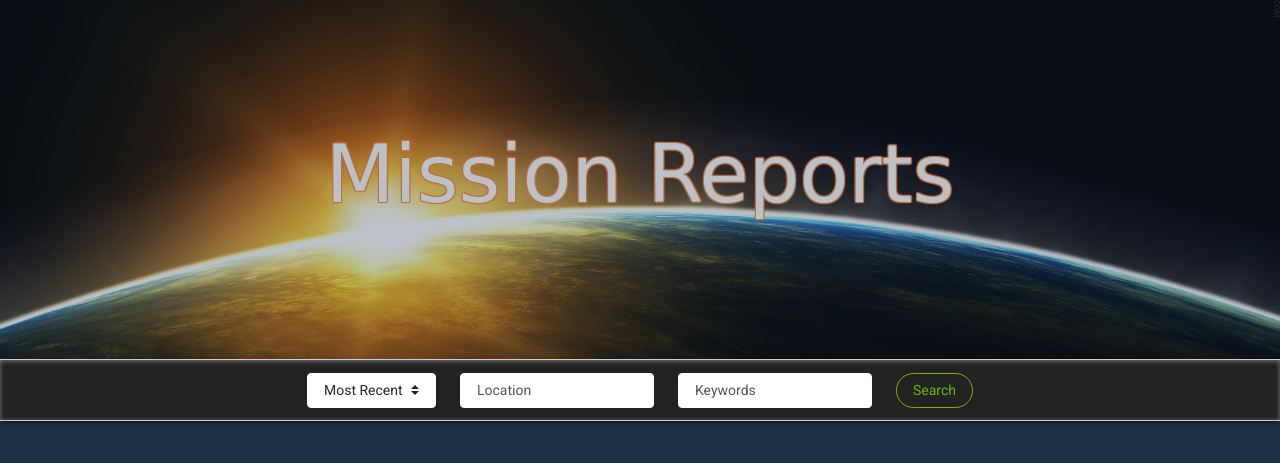
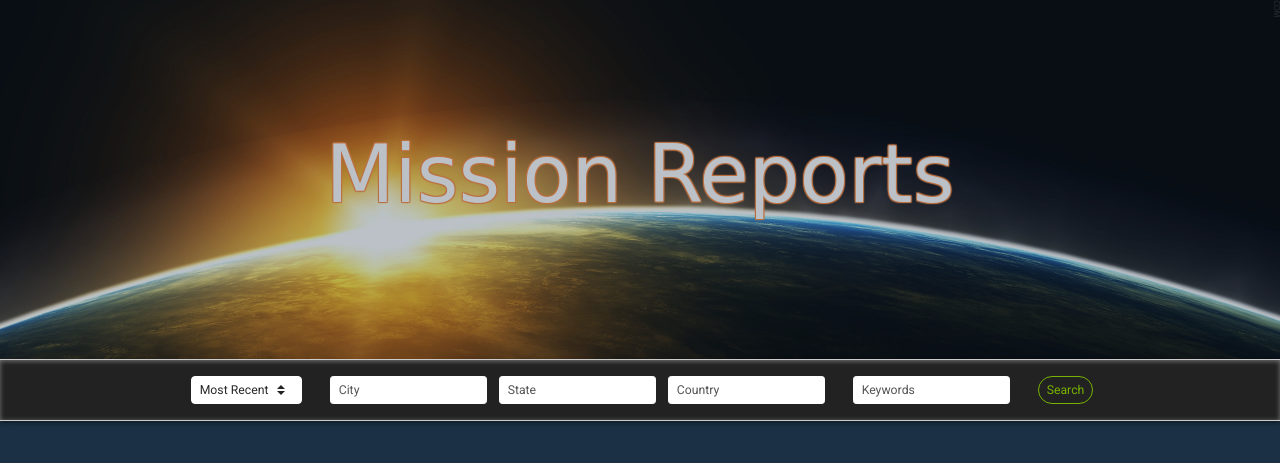
Before and after one commit to konkrer/gastronaut, a Flask app: page /reports in a window 1280 px wide. Shown: the part 54-517 px from the top of the page. Run offline with Flask 2, Linux system fonts and the light colour scheme; data that the repository does not hold is empty; some libraries are stand-ins or nearby versions; some web fonts are replaced.

Commit message:
reports/profile cards

```diff
--- a/app.py
+++ b/app.py
@@ -112,9 +112,15 @@ def mission_control():
 def mission_reports():
     """Mission reports view."""
 
-    reports = Report.get_by_recent(0)
+    query_params = request.args.to_dict()
 
-    return render_template('reports.html', reports=reports)
+    if not query_params:
+        reports = Report.get_by_recent(0)
+    else:
+        reports = Report.search(query_params)
+
+    return render_template('reports.html', reports=reports,
+                           form_data=query_params)
 
 
 @app.route('/reports/<report_id>')
--- a/models.py
+++ b/models.py
@@ -1,8 +1,8 @@
 """Models for Gastronaut."""
+from datetime import datetime
+from flask_bcrypt import Bcrypt
 from types import SimpleNamespace
 from flask_sqlalchemy import SQLAlchemy
-from flask_bcrypt import Bcrypt
-from datetime import datetime
 
 db = SQLAlchemy()
 bcrypt = Bcrypt()
@@ -38,11 +38,11 @@ class User(db.Model):
 
     bio = db.Column(db.String, nullable=True, default='')
 
-    city = db.Column(db.String, nullable=False, default='')
+    city = db.Column(db.String(50), nullable=False, default='')
 
-    state = db.Column(db.String, nullable=False, default='')
+    state = db.Column(db.String(50), nullable=False, default='')
 
-    country = db.Column(db.String, nullable=False, default='')
+    country = db.Column(db.String(50), nullable=False, default='')
 
     is_admin = db.Column(db.Boolean, default=False, nullable=False)
 
@@ -76,7 +76,7 @@ class User(db.Model):
     def add_bookmarks(self):
         """Add a default bookmarks mission for user."""
 
-        m = Mission.create(editor=self.id, name='Bookmarks')
+        m = Mission.create(editor=self.id, name='Bookmarks', country='XX')
         self.missions.append(m)
         db.session.commit()
 
@@ -144,11 +144,11 @@ class Mission(db.Model):
 
     date_shared = db.Column(db.DateTime, nullable=True)
 
-    city = db.Column(db.String(55), index=True, nullable=True)
+    city = db.Column(db.String(50), index=True, nullable=True)
 
-    state = db.Column(db.String(55), index=True, nullable=True)
+    state = db.Column(db.String(2), index=True, nullable=True)
 
-    country = db.Column(db.String(55), nullable=True)
+    country = db.Column(db.String(2), nullable=False)
 
     likes = db.Column(db.Integer, nullable=False, default=1)
 
@@ -295,11 +295,11 @@ class Business(db.Model):
 
     name = db.Column(db.String(), nullable=False)
 
-    city = db.Column(db.String(), nullable=False)
+    city = db.Column(db.String(50), nullable=False)
 
-    state = db.Column(db.String(), nullable=False)
+    state = db.Column(db.String(2), nullable=False)
 
-    country = db.Column(db.String(), nullable=False)
+    country = db.Column(db.String(2), nullable=False)
 
     reports = db.relationship('Report', backref='business')
 
@@ -341,9 +341,49 @@ class Report(db.Model):
 
     @classmethod
     def get_by_recent(cls, offset):
-        """Return misions by most recent"""
+        """Return misions by most recent."""
         return cls.query.order_by(
             cls.submitted_on.desc()).offset(offset).limit(50).all()
+
+    @classmethod
+    def search(cls, params):
+        """Return misions search criteria."""
+
+        order_by_dict = {
+            'recent': Report.submitted_on.desc(),
+            'oldest': Report.submitted_on.asc(),
+            'likes': Report.likes.desc(),
+        }
+
+        city = params['city']
+        state = params['state']
+        country = params['country']
+        sort = params['sort_by']
+        keyword = params['keywords']
+
+        reports = db.session.query(
+            Report).join(
+                Business).outerjoin(
+                    Mission).filter(db.and_(
+                        db.or_(
+                            db.and_(
+                                Business.city.ilike(f'%{city}%'),
+                                Business.state.ilike(f'%{state}%'),
+                                Business.country.ilike(f'%{country}%')
+                            ),
+                            db.and_(
+                                Mission.city.ilike(f'%{city}%'),
+                                Mission.state.ilike(f'%{state}%'),
+                                Mission.country.ilike(f'%{country}%')
+                            )
+                        ),
+                        Report.text.ilike(f'%{keyword}%')
+                    )).order_by(order_by_dict[sort]).all()
+
+        # import pdb
+        # pdb.set_trace()
+
+        return reports
 
     @classmethod
     def create(cls, **kwargs):
--- a/static/css/base.css
+++ b/static/css/base.css
@@ -75,6 +75,14 @@ body {
 
 .museo {
   font-family: 'MuseoModerno', cursive;
+}
+
+.txt-smlr {
+  font-size: smaller;
+}
+
+.txt-sm {
+  font-size: small;
 }
 
 .txt-medium {
--- a/static/css/reports.css
+++ b/static/css/reports.css
@@ -30,12 +30,17 @@
   min-height: 60px;
 }
 
+.filter-form input {
+  width: 45%;
+}
+
 section > h5 {
   text-decoration: underline;
 }
 
 .card-norm {
   width: 18rem;
+  display: inline-block;
 }
 
 .card-full-width {
@@ -44,7 +49,7 @@ section > h5 {
 }
 
 .card .card-title {
-  margin-bottom: 2px;
+  margin-bottom: 0px;
 }
 
 .card h5.lead {
@@ -52,8 +57,18 @@ section > h5 {
 }
 
 @media screen and (min-width: 576px) {
-  #profile-avatar {
-    margin-top: -33px;
+  .filter-form input,
+  .filter-form select {
+    width: unset;
+  }
+  input[type='text'] {
+    max-width: 10vw;
+  }
+  input[name='state'] {
+    max-width: 6em;
+  }
+  .card-columns {
+    column-count: 2;
   }
   .card-norm {
     width: 38vw;
@@ -63,9 +78,21 @@ section > h5 {
 }
 
 @media screen and (min-width: 768px) {
+  input[type='text'] {
+    max-width: 13vw;
+  }
+  .card-columns {
+    padding: 0 25px;
+  }
 }
 
 @media screen and (min-width: 992px) {
+  input[type='text'] {
+    max-width: unset;
+  }
+  .card-columns {
+    column-count: 3;
+  }
 }
 
 @media screen and (min-width: 1200px) {
--- a/static/js/cards.js
+++ b/static/js/cards.js
@@ -100,7 +100,7 @@ function makeCard(business) {
         </button>
         <span data-toggle="tooltip" title="Add to Mission">
         <button
-          class="btn btn-sm btn-primary-alt2 btn-my-card mission-btn font-weight-bold px-3 px-sm-2 px-md--3"
+          class="btn btn-sm btn-primary-alt2 btn-my-card mission-btn font-weight-bold px-2"
           data-toggle="modal" data-target="#mission-choices"
         >
         <i class="fas fa-plus-square mr-2"></i>
--- /dev/null
+++ b/templates/macros/select_active_sort.html
@@ -0,0 +1,3 @@
+{% macro select_sort(sort) %} {% if form_data %} {% if form_data['sort_by'] ==
+sort %} selected {%endif %} {% else %} {% if sort == 'recent' %} selected {%
+endif %} {% endif %} {% endmacro %}
--- a/templates/report.html
+++ b/templates/report.html
@@ -61,10 +61,9 @@
               <a href="#" class="card-link"
                 ><i class="far fa-thumbs-up fa-lg"></i
               ></a>
-              <span class="bg-dark rounded ml-3 px-3 text-light">
+              <span class="px-3 text-dark">
                 {{report.likes}}
               </span>
-              <span class="ml-2">Likes</span>
             </div>
           </div>
         </section>
--- a/templates/reports.html
+++ b/templates/reports.html
@@ -1,4 +1,5 @@
 {% extends 'base.html' %}
+{% from 'macros/select_active_sort.html' import select_sort with context %}
 
 <title>
   {% block title %}Gastronaut - Reports{% endblock %}
@@ -20,45 +21,76 @@
   <div id="main-hero" class="flx-std">
     <h1 class="display-1-k museo orange-outline">Mission Reports</h1>
   </div>
-
-  <div class="middle-gap py-3 px-5 p-sm-0">
-    <form action="#" class="form-inline filter-form flx-std">
+  <div class="middle-gap py-3 px-5 py-sm-1 p-lg-0">
+    <form
+      action="/reports"
+      method="GET"
+      class="form-inline filter-form flx-std"
+    >
       <label for="sortby" class="sr-only">Sort By</label>
       <select
-        class="custom-select mr-0 mr-sm-1 mr-md-3 mr-lg-4 mb-1 mb-sm-0"
+        class="custom-select custom-select-sm mx-1 mr-sm-1 mr-md-3 mr-lg-4 mb-1 my-sm-1"
         id="sortby"
+        name="sort_by"
       >
-        <option value="recent" selected>Most Recent</option>
-        <option value="oldest">Oldest</option>
-        <option>Most Likes</option>
+        <option value="recent" {{ select_sort('recent') }}>Most Recent</option>
+        <option value="oldest" {{ select_sort('oldest') }}>Oldest</option>
+        <option value="likes" {{ select_sort('likes') }}>Most Likes</option>
       </select>
-      <label for="location" class="sr-only">Location</label>
+
+      <label for="city" class="sr-only">City</label>
       <input
         type="text"
-        class="form-control mr-0 mr-sm-1 mr-md-3 mr-lg-4 mb-1 mb-sm-0"
-        placeholder="Location"
+        class="form-control form-control-sm mx-1 mr-sm-1 mr-md-2 mb-1 my-sm-1"
+        placeholder="City"
+        name="city"
+        maxlength="55"
+        value="{{form_data.get('city', '')}}"
+      />
+      <label for="search-term" class="sr-only">State</label>
+      <input
+        type="text"
+        class="form-control form-control-sm mx-1 mr-sm-1 mr-md-2 mb-1 my-sm-1"
+        placeholder="State"
+        name="state"
+        pattern="^[A-Za-z]{2}$"
+        maxlength="2"
+        value="{{form_data.get('state', '')}}"
+      />
+      <label for="search-term" class="sr-only">Country</label>
+      <input
+        type="text"
+        class="form-control form-control-sm mx-1 mr-sm-1 mr-md-3 mr-lg-4 mb-1 my-sm-1"
+        placeholder="Country"
+        name="country"
+        maxlength="2"
+        value="{{form_data.get('country', '')}}"
       />
       <label for="search-term" class="sr-only">Keywords</label>
       <input
         type="text"
-        class="form-control mb-1 mb-sm-0"
+        class="form-control form-control-sm mx-1 mb-1 my-sm-1"
         placeholder="Keywords"
+        name="keywords"
+        value="{{form_data.get('keywords', '')}}"
       />
-      <button class="btn btn-outline-success ml-sm-3 ml-lg-4 mt-2 mt-sm-0">
+      <button
+        type="submit"
+        class="btn btn-sm btn-outline-success ml-sm-3 ml-lg-4 mt-2 mt-sm-0"
+      >
         Search
       </button>
     </form>
   </div>
-
   <div class="container">
     <div class="row mb-5">
-      <div class="col-12 p-0">
-        <section class="text-center mt-3 mt-md-5 txt-white-k">
+      <div class="col-12">
+        <section class="text-center mt-md-1 mt-lg-5 txt-white-k card-columns">
           {% for report in reports %}
           <div class="card card-norm d-inline-block m-2 text-left">
-            <div class="card-header text-dark">
+            <div class="card-header">
               {% if report.business_id %}
-              <h5 class="card-title text-dark font-weight-bold">
+              <h5 class="card-title font-weight-bold">
                 {{report.business.name}}
               </h5>
               <h5 class="lead"><small>Business</small></h5>
@@ -66,11 +98,14 @@
               <h5 class="card-title txt-info">{{report.mission.name}}</h5>
               <h5 class="lead"><small>Mission</small></h5>
               {% endif %}
-              <p class="card-text">
+              <div class="card-text">
                 <a href="/user/profile/{{report.user.id}}">
                   <em class="txt-orange"> by @{{report.user.username}}</em>
                 </a>
-              </p>
+                <div class="txt-smlr">
+                  {{report.submitted_on.strftime('%a %b %w, %Y')}}
+                </div>
+              </div>
             </div>
             <div class="card-body">
               {% if report.text[500:] %} {% set text = report.text[:500] + '...'
@@ -80,7 +115,15 @@
               {%- endfor %}
             </div>
             <div class="card-footer">
-              <a href="/reports/{{report.id}}" class="card-link">Read More</a>
+              <a href="#" class="card-link"
+                ><i class="far fa-thumbs-up fa-lg"></i
+              ></a>
+              <span class="px-3 text-dark">
+                {{report.likes}}
+              </span>
+              <a href="/reports/{{report.id}}" class="card-link float-right"
+                >Read More</a
+              >
             </div>
           </div>
           {% endfor %}
```
Also changed, not shown: static/css/detail_user.css (+20 -0 lines), templates/user/detail_user.html (+60 -29 lines).
